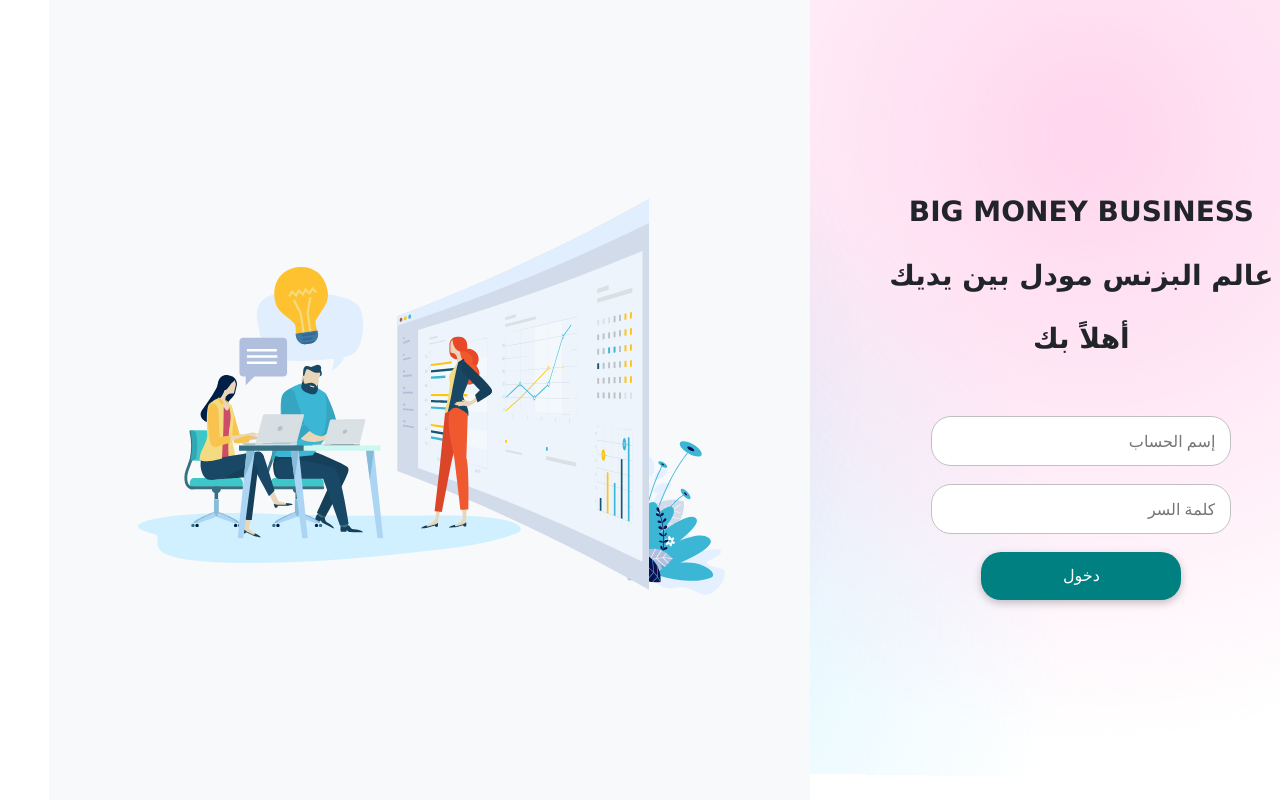
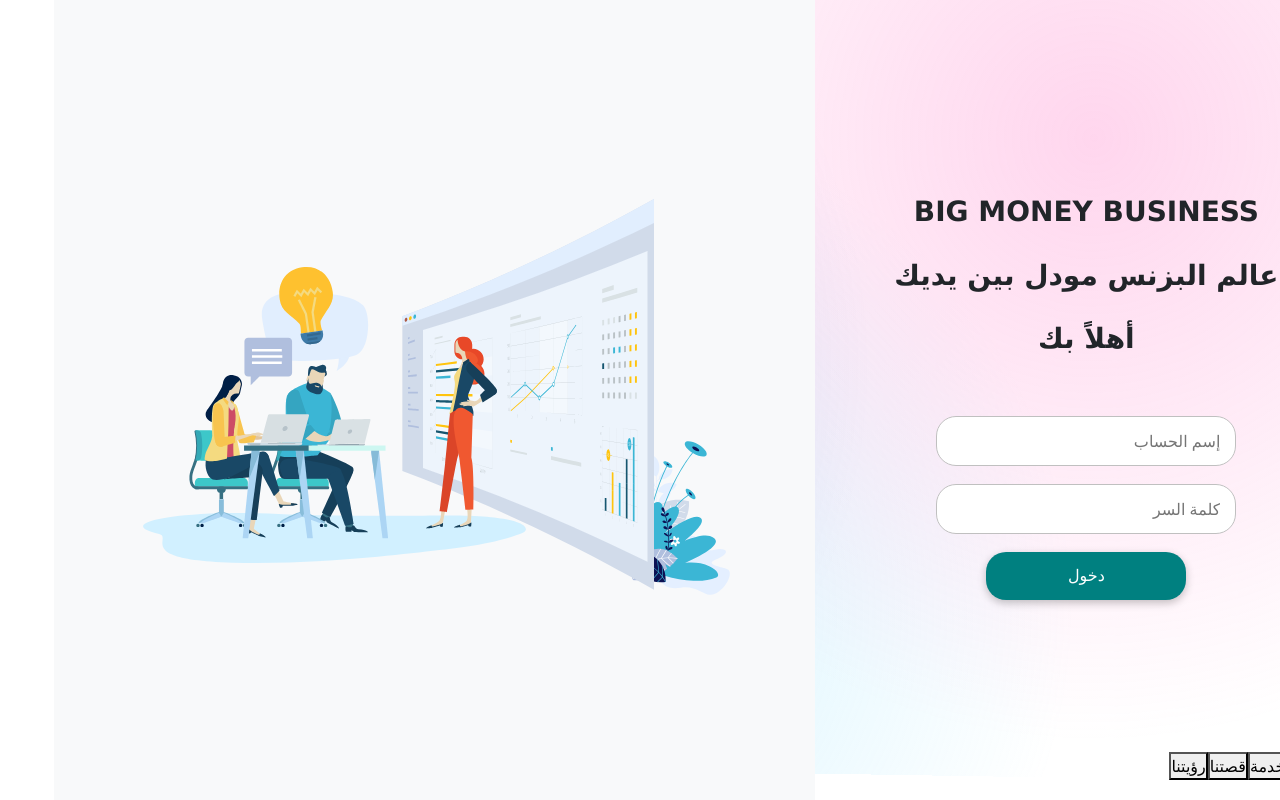
Before and after one commit to Bilel-12/BMB, a React (Vite) app: page / in a window 1280 px wide. Built offline with nearby package versions, Linux system fonts and the light colour scheme.

Commit message:
add footer_login

```diff
--- a/src/components/connexion/connexion.jsx
+++ b/src/components/connexion/connexion.jsx
@@ -1,5 +1,5 @@
 
-import { useNavigate } from "react-router-dom";
+import { Link, useNavigate } from "react-router-dom";
 import { useDispatch, useSelector } from "react-redux";
 import { toast } from "react-toastify";
 import { useLoginMutation } from "../../slices/usersapiSlice";
@@ -64,6 +64,32 @@ const Connexion = () => {
                 <button className="form-btn">دخول</button>
               </form>
             </div>
+            <div className="footer">
+              <button>
+                <Link
+                  to="/Condition"
+                  style={{ textDecoration: "none", color: "inherit" }}
+                >
+                  شروط الخدمة
+                </Link>
+              </button>
+              <button>
+                <Link
+                  to="/About"
+                  style={{ textDecoration: "none", color: "inherit" }}
+                >
+                  قصتنا
+                </Link>
+              </button>
+              <button>
+                <Link
+                  to="/Vision"
+                  style={{ textDecoration: "none", color: "inherit" }}
+                >
+                  رؤيتنا
+                </Link>
+              </button>
+            </div>
           </div>
 
           {/* Colonne de l'animation - cachée sur mobile */}
```
